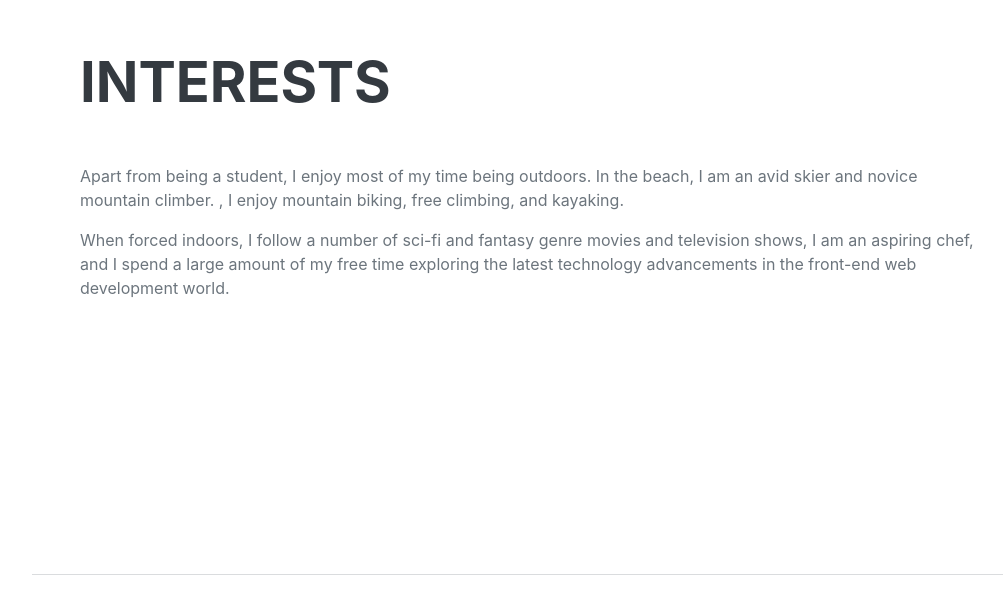
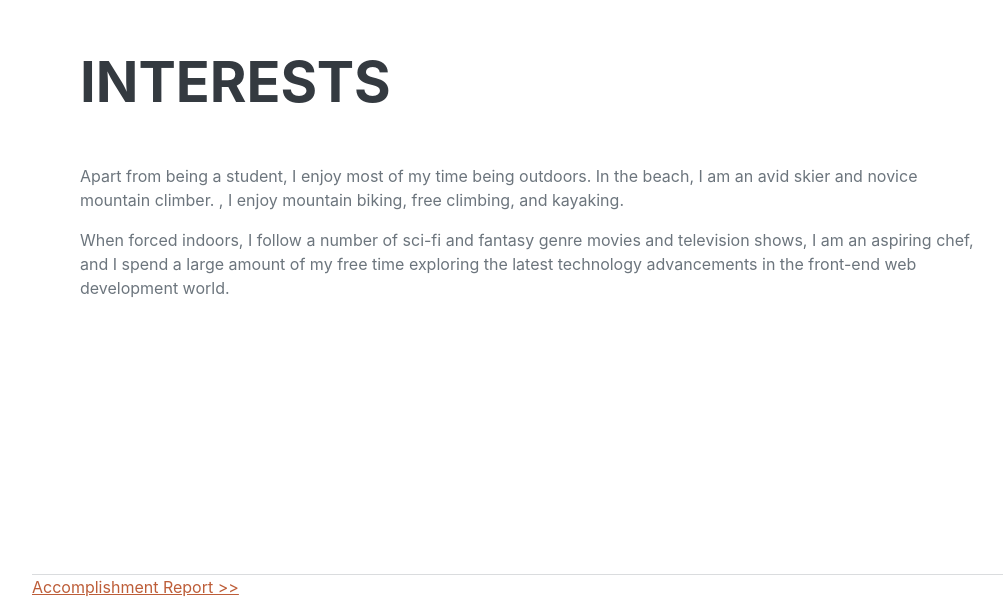
Before and after one commit to tolentinjade420/portfolio, a plain HTML site: page index.html in a window 1280 px wide. Shown: the part 3752-4351 px from the top of the page, without its empty margins (240-1243 px from the left). Before the commit the page ends 4327 px from the top, so only its background shows below. Drawn offline with nearby package versions, Linux system fonts and the light colour scheme; a script that the page names is missing.

Commit message:
Update index.html

```diff
--- a/index.html
+++ b/index.html
@@ -187,7 +187,9 @@
                 </div>
             </section>
             <hr class="m-0" />
-
+            <div class="accomp-container">
+                <a class="accomp-btn" href="">Accomplishment Report >></a>
+            </div>
         </div>
         <!-- Bootstrap core JS-->
         <script src="https://cdn.jsdelivr.net/npm/bootstrap@5.2.3/dist/js/bootstrap.bundle.min.js"></script>
```
